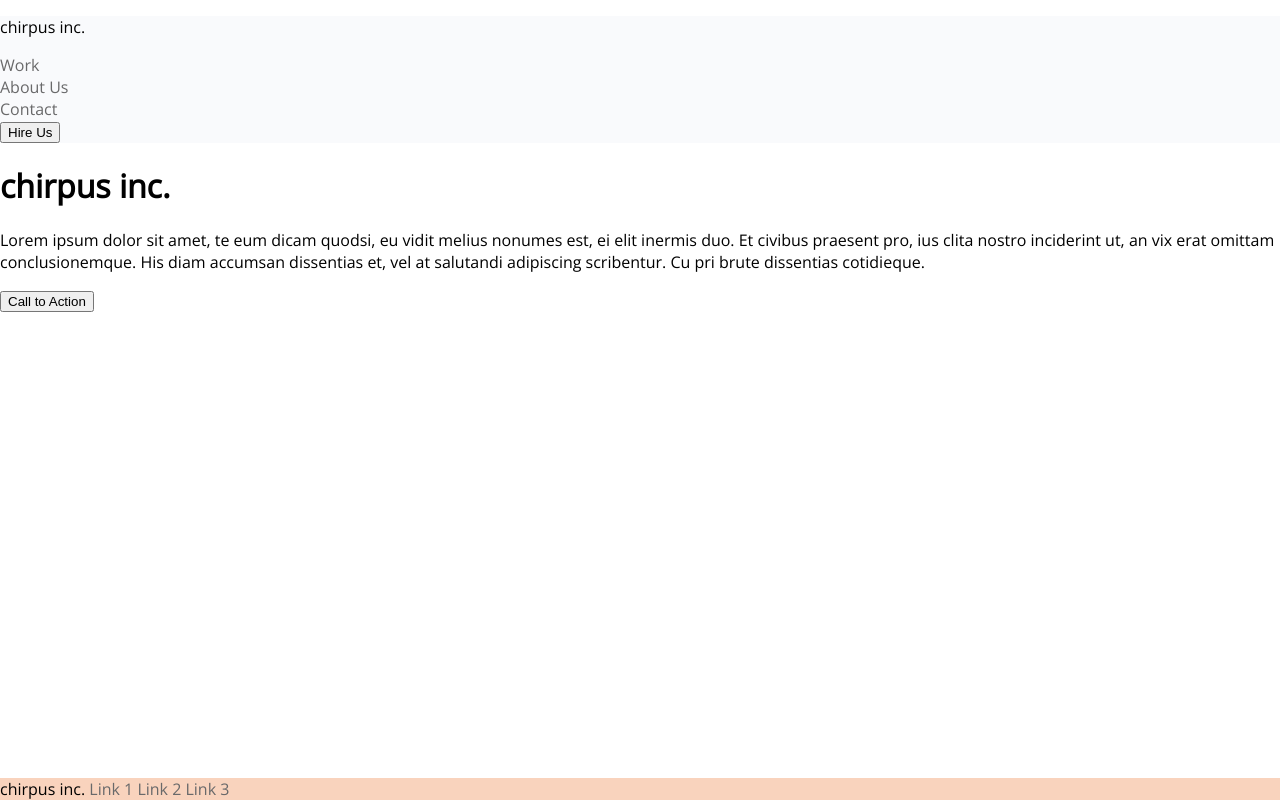
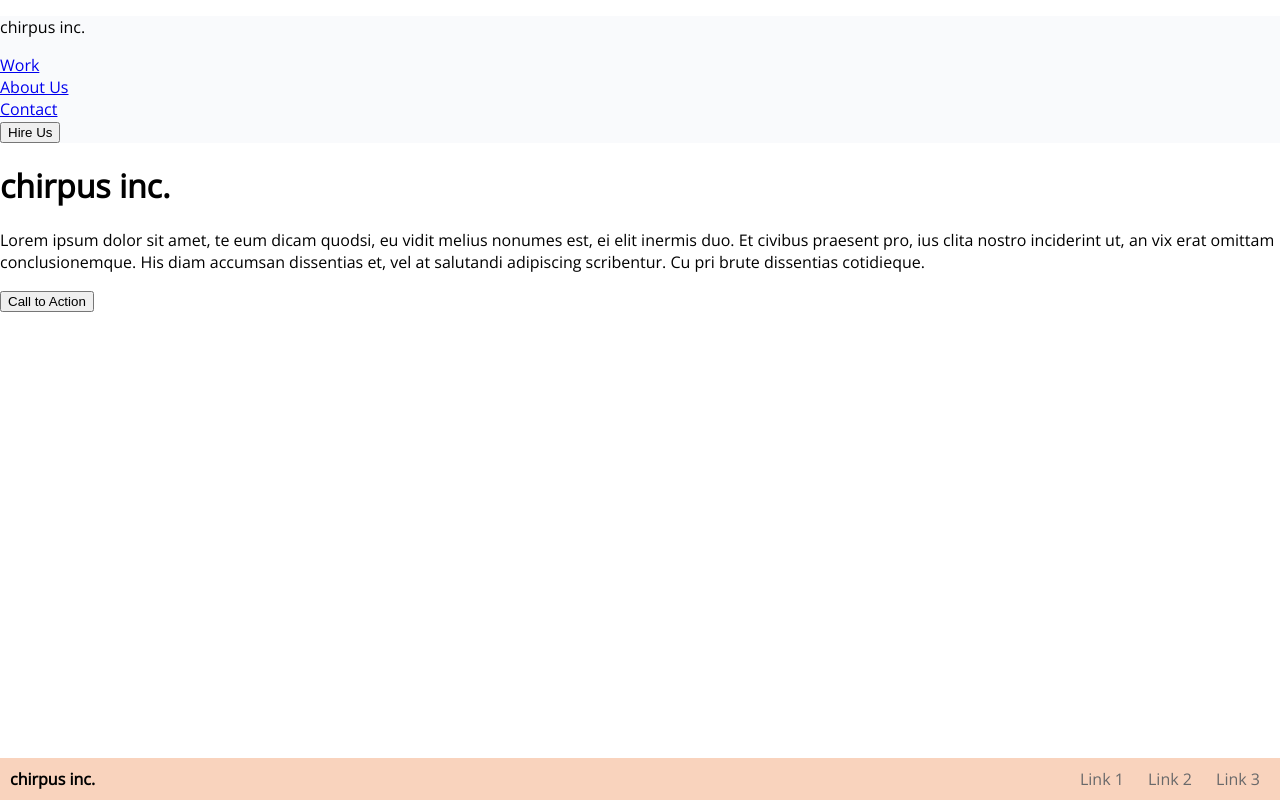
Before and after one commit to AFrench92/html-css-lab1, a plain HTML site: page index.html in a window 1280 px wide. Drawn offline with nearby package versions, Linux system fonts and the light colour scheme.

Commit message:
finished footer

```diff
--- a/index.html
+++ b/index.html
@@ -10,9 +10,9 @@
 <body class="body-content">
     <header class="header-content">
         <p>chirpus inc.</p>
-        <div><a class="links" href="null">Work</a></div>
-        <div><a class="links" href="null">About Us</a></div>
-        <div><a class="links" href="null">Contact</a></div>
+        <div><a class="headerlinks" href="null">Work</a></div>
+        <div><a class="headerlinks" href="null">About Us</a></div>
+        <div><a class="headerlinks" href="null">Contact</a></div>
         <div><button>Hire Us</button></div>
     </header>
     <main class="main-content">
@@ -21,10 +21,12 @@
         <button>Call to Action</button>
     </main>
     <footer class="footer-content">
-        <span>chirpus inc.</span>
-        <a class="links" href="">Link 1</a>
-        <a class="links" href="">Link 2</a>
-        <a class="links" href="">Link 3</a>
+        <div class="footer-text">
+            <span class="float">chirpus inc.</span>
+            <a class="footer-links" href="">Link 1</a>
+            <a class="footer-links" href="">Link 2</a>
+            <a class="footer-links" href="">Link 3</a>
+        </div>
     </footer>
 </body>
 </html>
--- a/style.css
+++ b/style.css
@@ -22,7 +22,23 @@ body{
     width: 100%;
 }
 
-.links{
+.footer-text{
+    text-align: right;
+    padding: 10px;
+}
+
+.float{
+    float: left;
+    font-weight: bold;
+}
+
+.header-links{
     text-decoration: none;
     color: #69696a;
 }
+
+.footer-links{
+    text-decoration: none;
+    color: #69696a;
+    padding: 10px;
+}
```
